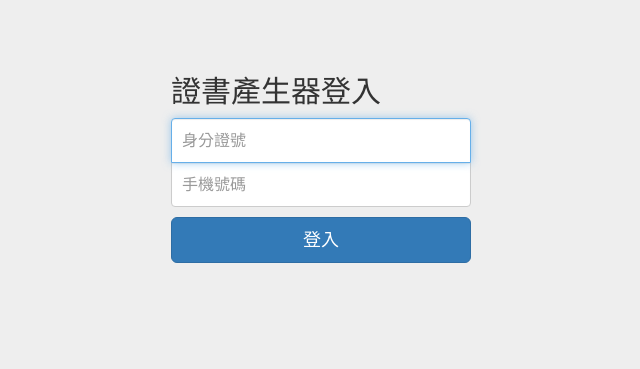
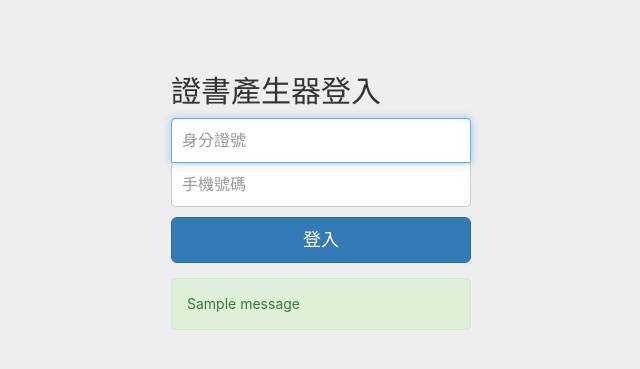
Before and after one commit to kdazero/sportWeb, a Flask app: template templates/login.html in a window 1280 px wide. Shown: the top 369 px of the page, without its empty margins (319-959 px from the left). Run offline with Flask 3, Linux system fonts and the light colour scheme; the template is opened without the code that fills it, so the values that code supplies are empty; one stand-in notice (Sample message) is shown; some libraries are stand-ins or nearby versions.

Commit message:
no message

```diff
--- a/templates/login.html
+++ b/templates/login.html
@@ -59,8 +59,8 @@
 <body>
 
     <div class="container">
-        <!-- 表單的 action 屬性已移除後端連結 -->
-        <form class="form-signin" method="POST" action="#">
+        <!-- 表單的 action 屬性已重新連結至後端 login 路由 -->
+        <form class="form-signin" method="POST" action="{{ url_for('login') }}">
             <h2 class="form-signin-heading">證書產生器登入</h2>
             <label for="id_card" class="sr-only">身分證號</label>
             <input type="text" id="id_card" name="id_card" class="form-control" placeholder="身分證號" required autofocus>
@@ -68,7 +68,16 @@
             <input type="password" id="phone" name="phone" class="form-control" placeholder="手機號碼" required>
             <button class="btn btn-lg btn-primary btn-block" type="submit">登入</button>
 
-            <!-- 後端提示訊息區塊已移除 -->
+            <!-- 後端提示訊息區塊已恢復 -->
+            {% with messages = get_flashed_messages(with_categories=true) %}
+            {% if messages %}
+            {% for category, message in messages %}
+            <div class="alert alert-{{ category }}" role="alert">
+                {{ message }}
+            </div>
+            {% endfor %}
+            {% endif %}
+            {% endwith %}
 
         </form>
     </div>
```
